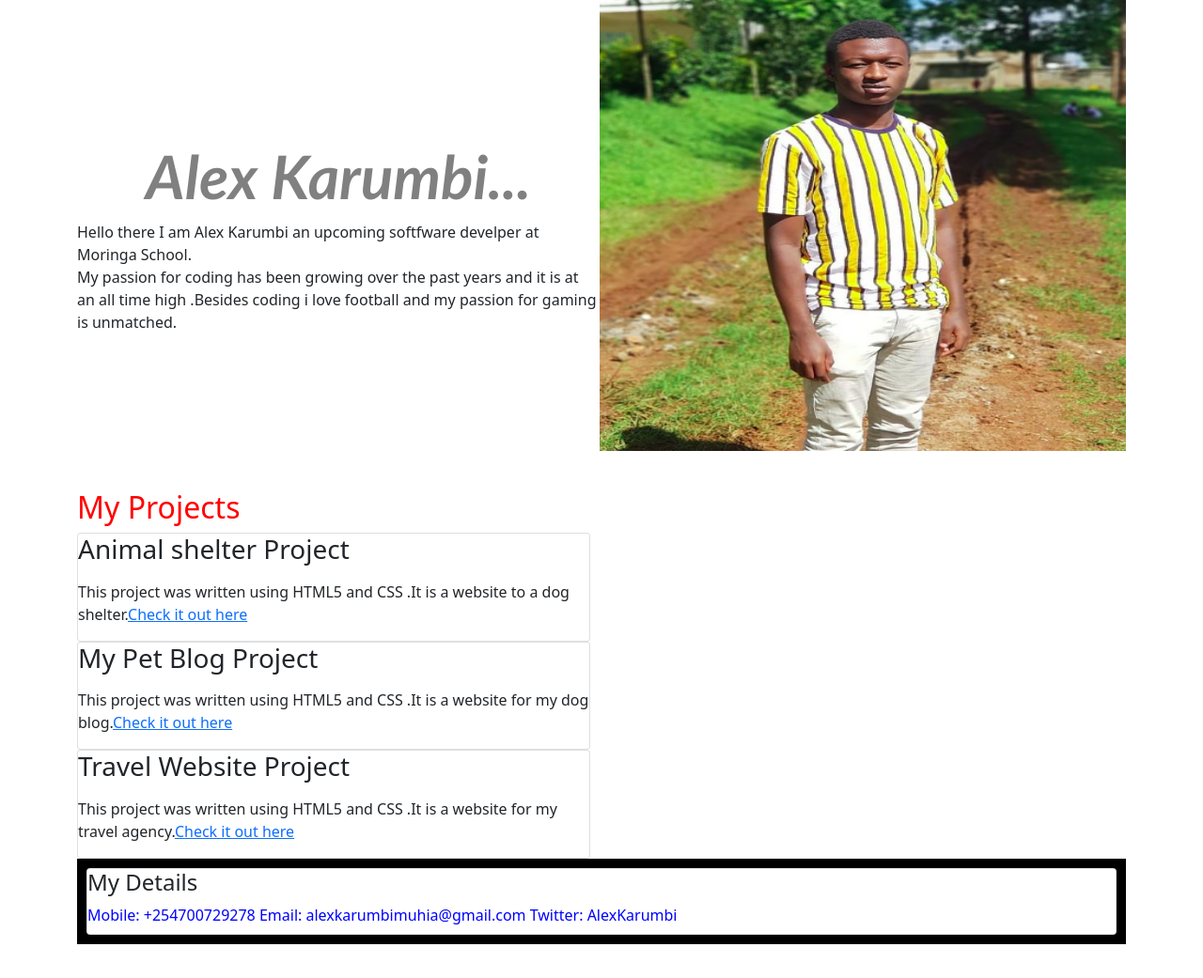
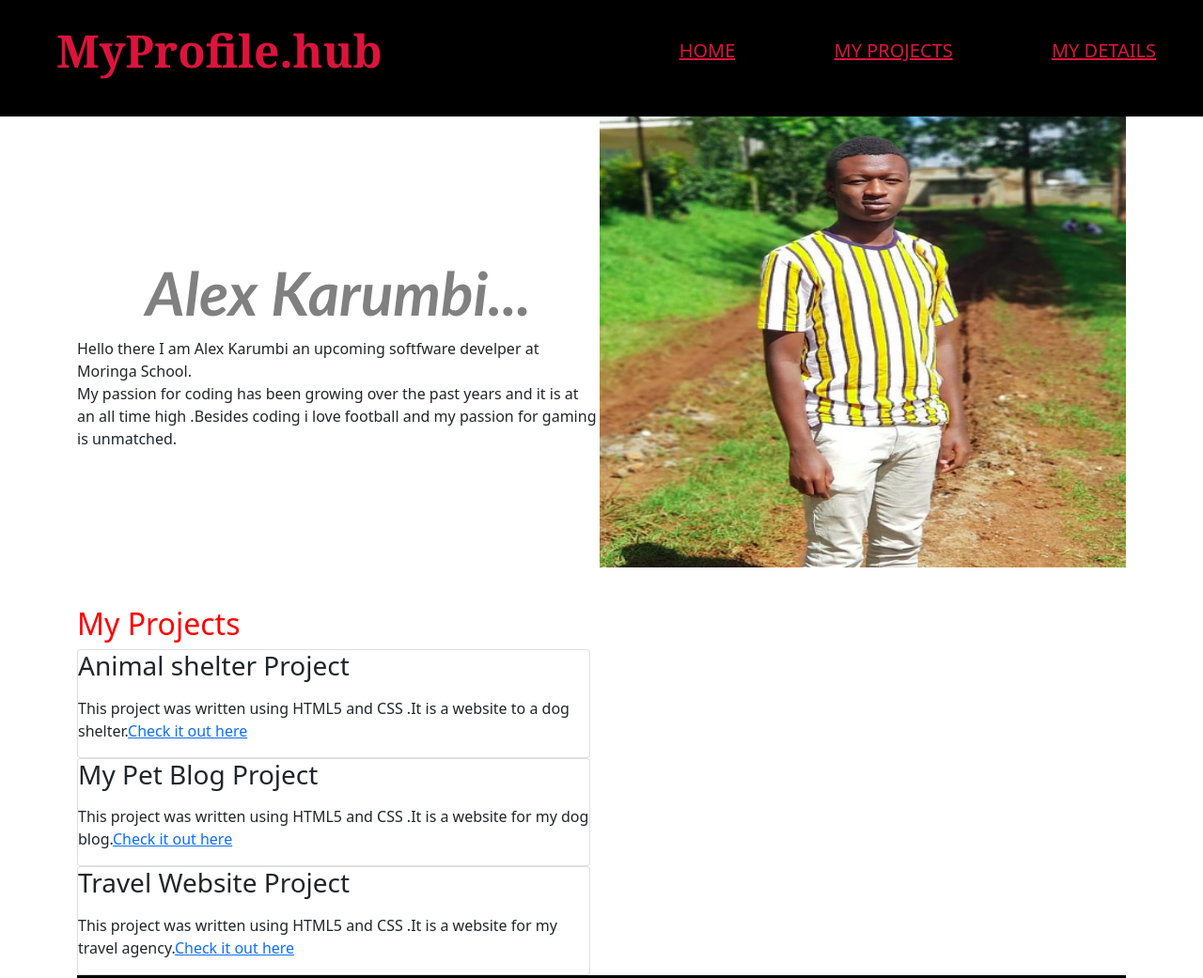
Before and after one commit to alexkarumbi/week1IPproject, a plain HTML site: page index.html in a window 1280 px wide. Shown: the top 1041 px of the page at 94% size. Before the commit the page ends 1005 px from the top, so only its background shows below. Drawn offline with nearby package versions, Linux system fonts and the light colour scheme.

Commit message:
Add nav bar and styles

```diff
--- a/index.html
+++ b/index.html
@@ -10,10 +10,21 @@
     <link rel="stylesheet" href="styles.css"text="text/css">
 </head>
 <body>
+    <header>
+        <nav id="mynav" class="navbar ticky-top navbar">
+            <p class="site-name">MyProfile.hub</p>
+            <ul>
+                <li> <a href="#home">Home</a></li>
+                <li> <a href="#My Projects">My projects</a></li>
+                <li> <a href="#My Details">My details</a></li>
+            </ul>
+        </nav>
+    </header>
     <div class="container">
         <img src="My photo.png" alt="photo of Alex Karumbi height">
     <h1>Alex Karumbi...</h1>
     <p>Hello there I am Alex Karumbi an upcoming softfware develper at Moringa School. <br>My passion for coding has been growing over the past years and it is at an all time high .Besides coding i love football and my passion for gaming is unmatched.</p>
+    <section id="My Projects">
         <h2>My Projects</h2>
         <div class="row">
             <div class="col-md-6">
@@ -37,6 +48,8 @@
                 </div>
             </div>
         </div>
+    </section>
+    <section id="My Details">
         <div class="details">
             <div class="card">
                 <div class="card-title">
@@ -47,7 +60,7 @@
                 </div>
             </div>
         </div>
-
+    </section>
     </div>
 </body>
 </html>
--- a/styles.css
+++ b/styles.css
@@ -26,3 +26,33 @@ h2{
     color: blue;
 
 }
+li{
+    display: inline;
+}
+.site-name{
+    font-family: Cambria, Cochin, Georgia, Times, 'Times New Roman', serif;
+    font-size: 3em;
+    font-weight: bold;
+    padding: 10px;
+    margin-left: 50px;
+}
+ul{
+    font-size: 20px;
+}
+nav li{
+    display: inline-block;
+    margin:0 50px;
+}
+header{
+    background-color:black;
+    color:crimson;
+}
+nav a{
+    color: crimson;
+    text-transform: uppercase;
+}
+nav a:hover{
+    color: crimson;
+    background-color: white;
+
+}
```
Lines whose indentation alone changed are shown as unchanged.
